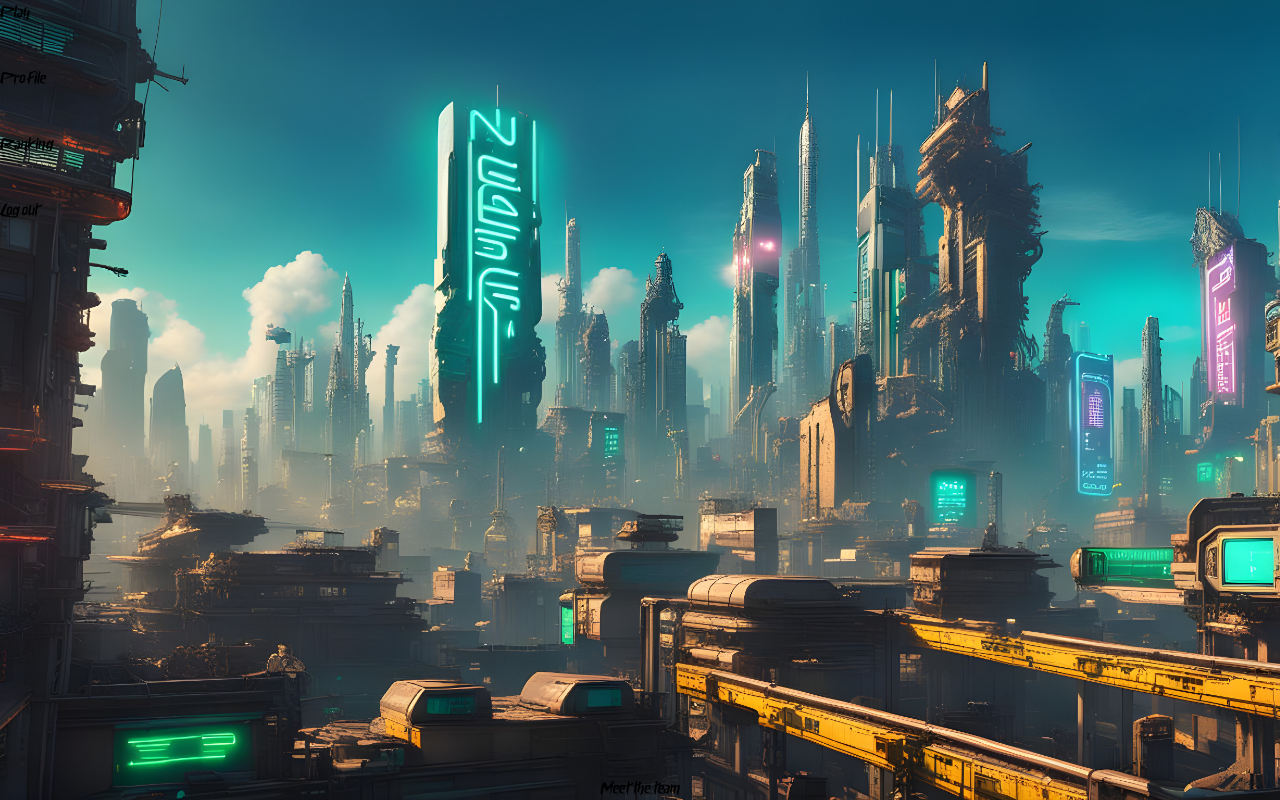
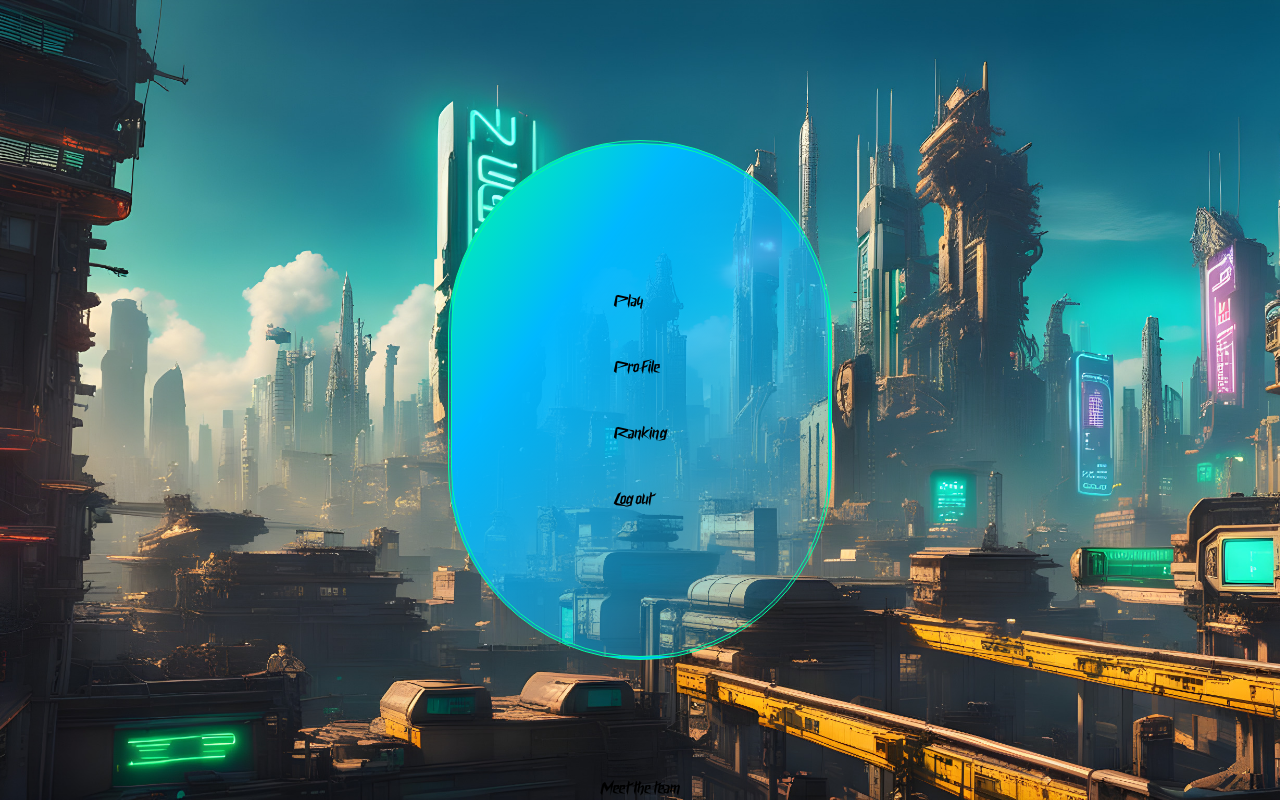
Before and after one commit to benatcastro/Transcendence, a SvelteKit app in the folder frontend/: page / in a window 1280 px wide. Built offline with nearby package versions, Linux system fonts and the light colour scheme.

Commit message:
fixed custom tailwind.config variable, first primary-menu custom class created

```diff
--- a/frontend/src/app.css
+++ b/frontend/src/app.css
@@ -18,4 +18,12 @@
         h-screen
         bg-cover bg-lightFHD dark:bg-darkFHD
     }
+
+    .primary-menu {
+        @apply flex flex-col
+        justify-center items-center
+        border-4 rounded-full border-double border-neongreen dark:border-neonpink /* Border color */
+        desktop:min-h-[300px] desktop:min-w-[300px] desktop:max-h-[550px] desktop:max-w-[550px]
+        bg-gradient-to-br from-neongreen via-neonblue dark:from-neonred dark:via-neonpink via-30% /* Gradients and colors */
+    }
 }
--- a/frontend/src/routes/+page.svelte
+++ b/frontend/src/routes/+page.svelte
@@ -9,7 +9,7 @@
     }
 </script>
 
-<nav>
+<nav class="primary-menu w-[30%] h-[65%] m-auto">
     <ul class="space-y-[80%]">
         {#each navOpts as opt}
             <li class="primary-button"><a on:click={() => goto(opt[1])} href="{opt[1]}">{opt[0]}</a></li>
--- a/frontend/tailwind.config.js
+++ b/frontend/tailwind.config.js
@@ -4,8 +4,8 @@ export default {
   content: ['./src/**/*.{html,ts,svelte}'],
   theme: {
     extend: {
-      screen: {
-        'desktop': {
+      screens: {
+       'desktop': {
           'raw': '(hover: hover)'
         }
       },
```
